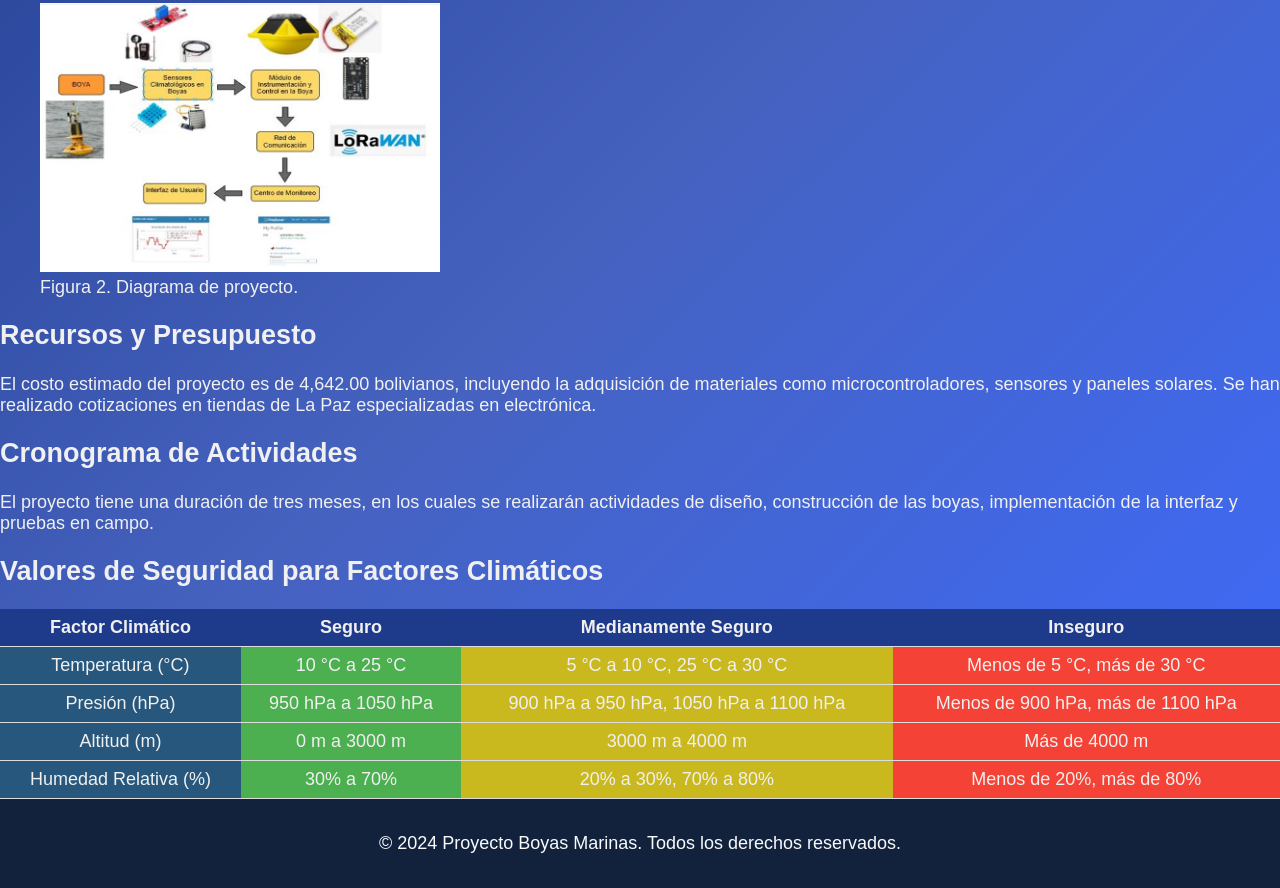
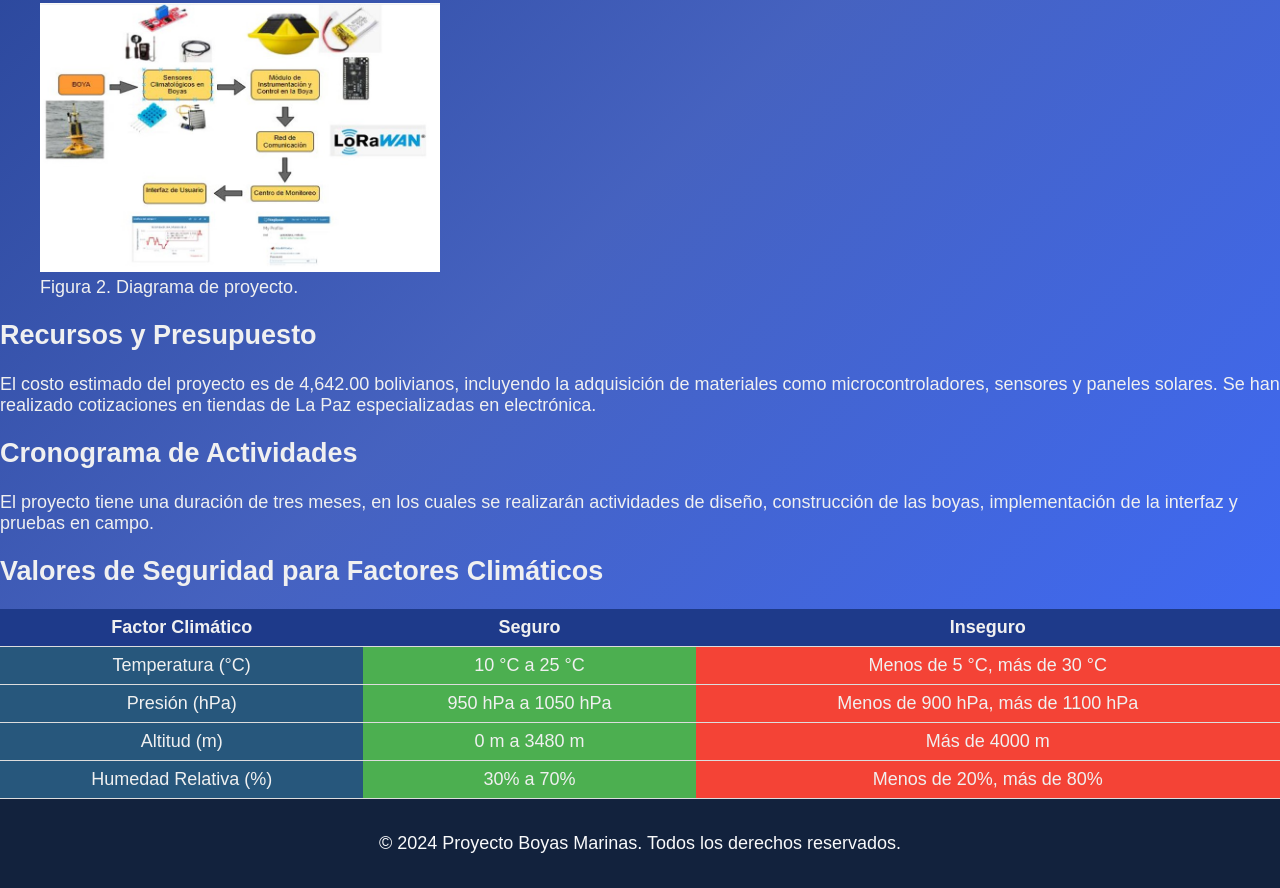
Before and after one commit to Proyecto123art/proyecto123art.github.io, a plain HTML site: page proyecto/proyecto.html in a window 1280 px wide. Shown: the part 1844-2732 px from the top of the page. Drawn offline with Linux system fonts and the light colour scheme.

Commit message:
FINAL DE FINALES FOR EVER AND EVER FOR LIFE

```diff
--- a/proyecto/proyecto.html
+++ b/proyecto/proyecto.html
@@ -84,7 +84,6 @@
         <tr>
             <th>Factor Climático</th>
             <th>Seguro</th>
-            <th>Medianamente Seguro</th>
             <th>Inseguro</th>
         </tr>
     </thead>
@@ -92,25 +91,22 @@
         <tr>
             <td>Temperatura (°C)</td>
             <td class="seguro">10 °C a 25 °C</td>
-            <td class="medianamente-seguro">5 °C a 10 °C, 25 °C a 30 °C</td>
+
             <td class="inseguro">Menos de 5 °C, más de 30 °C</td>
         </tr>
         <tr>
             <td>Presión (hPa)</td>
             <td class="seguro">950 hPa a 1050 hPa</td>
-            <td class="medianamente-seguro">900 hPa a 950 hPa, 1050 hPa a 1100 hPa</td>
             <td class="inseguro">Menos de 900 hPa, más de 1100 hPa</td>
         </tr>
         <tr>
             <td>Altitud (m)</td>
-            <td class="seguro">0 m a 3000 m</td>
-            <td class="medianamente-seguro">3000 m a 4000 m</td>
+            <td class="seguro">0 m a 3480 m</td>
             <td class="inseguro">Más de 4000 m</td>
         </tr>
         <tr>
             <td>Humedad Relativa (%)</td>
             <td class="seguro">30% a 70%</td>
-            <td class="medianamente-seguro">20% a 30%, 70% a 80%</td>
             <td class="inseguro">Menos de 20%, más de 80%</td>
         </tr>
     </tbody>
```
